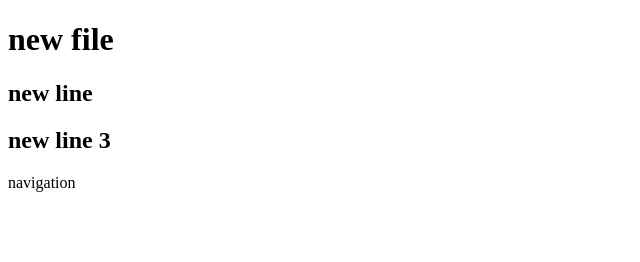
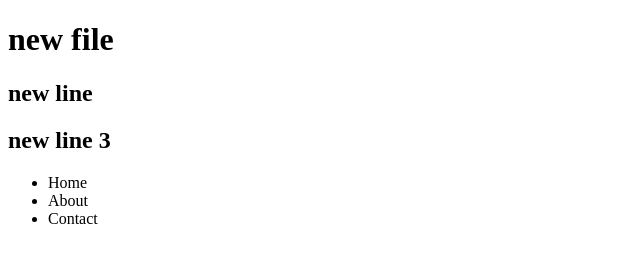
Before and after one commit to MMaciej0/git, a plain HTML site: page src/index.html in a window 1280 px wide. Shown: the whole page, without its empty margins (0-640 px from the left). Drawn offline with Linux system fonts and the light colour scheme.

Commit message:
add links

```diff
--- a/src/index.html
+++ b/src/index.html
@@ -9,6 +9,12 @@
     <h1>new file</h1>
     <h2>new line</h2>
     <h2>new line 3</h2>
-    <nav>navigation</nav>
+    <nav>
+      <ul>
+        <li>Home</li>
+        <li>About</li>
+        <li>Contact</li>
+      </ul>
+    </nav>
   </body>
 </html>
```
